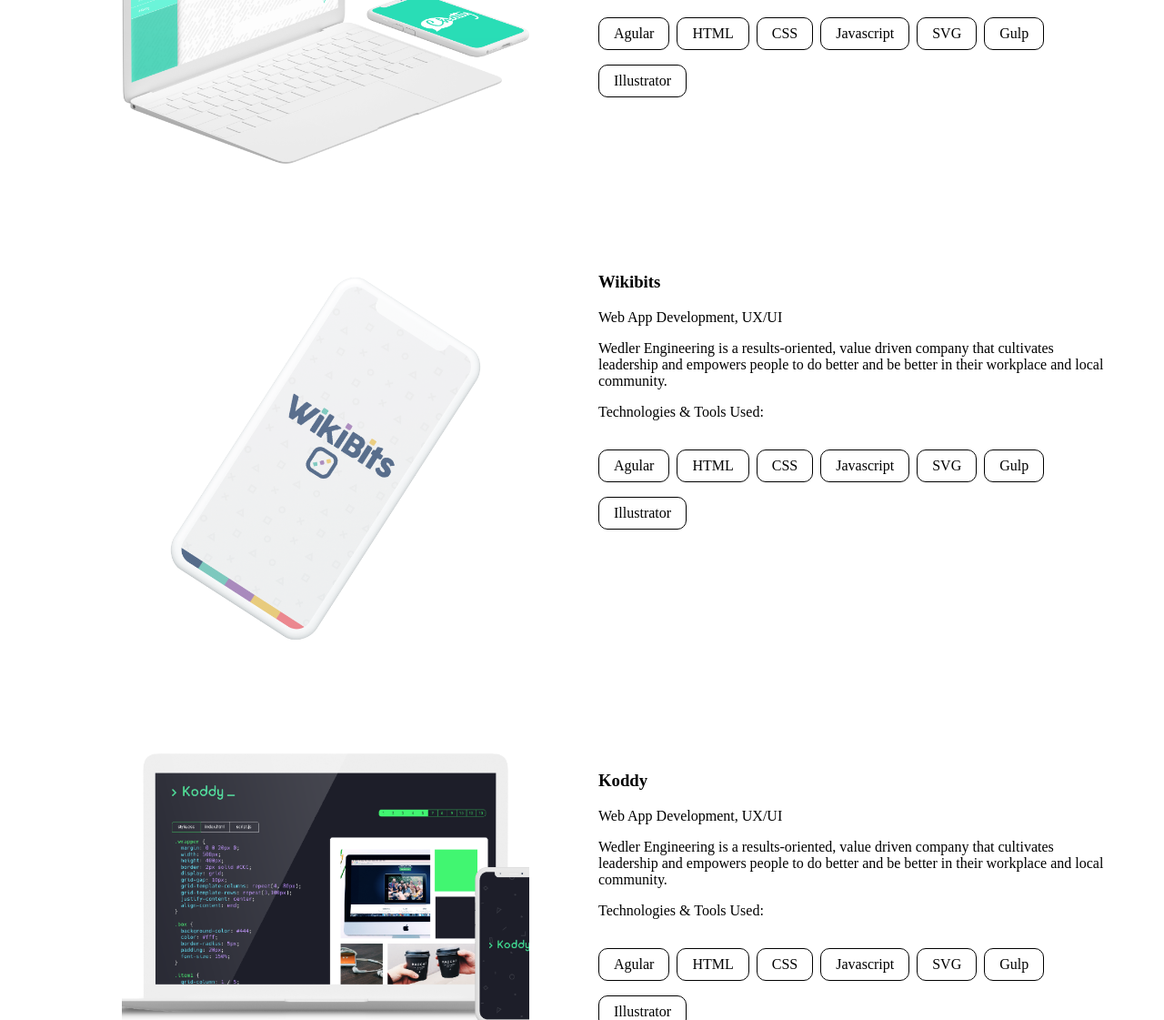
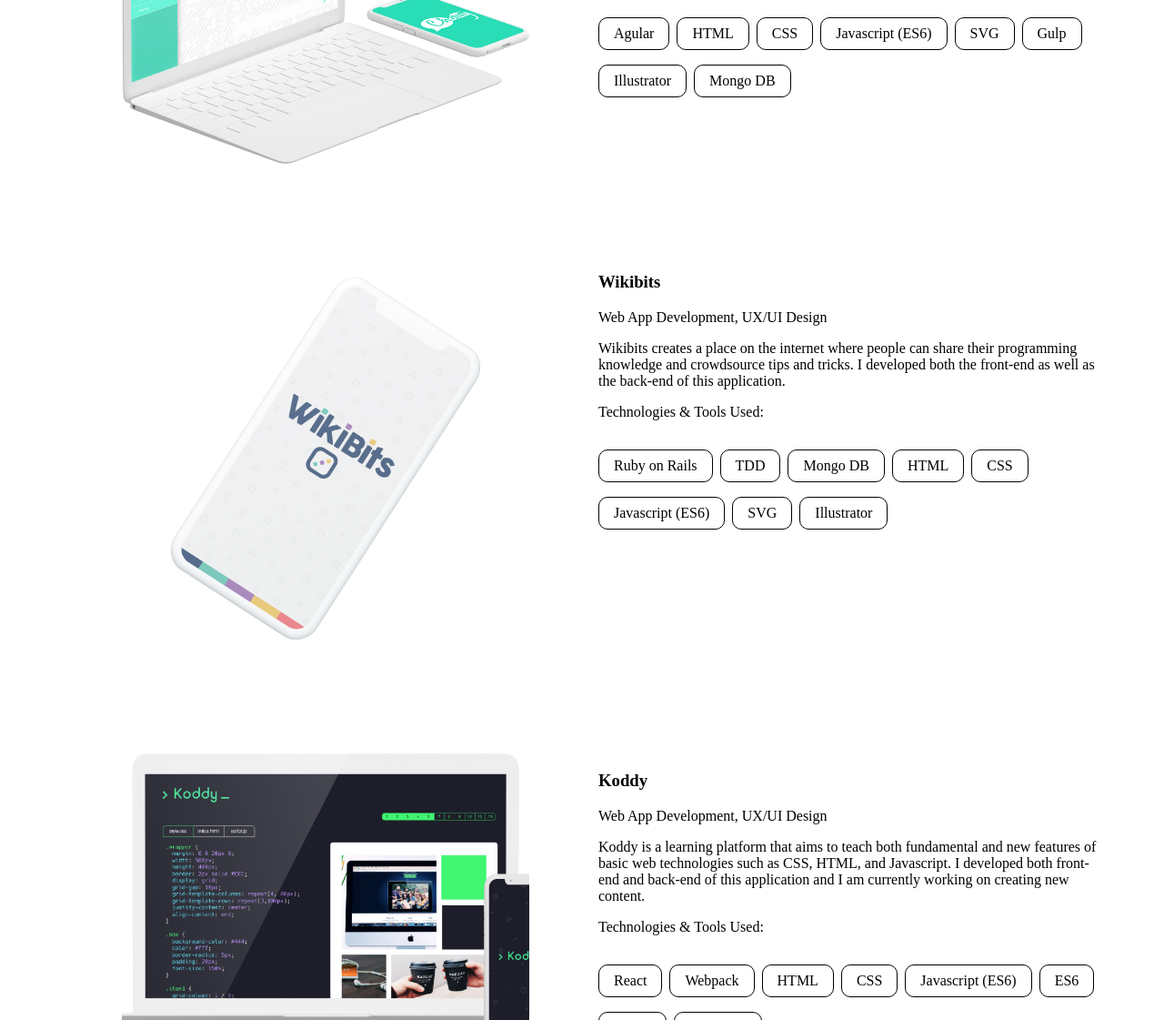
Before and after one commit to oaguinaga/OA2018, a Gatsby site: page / in a window 1280 px wide. Shown: the part 1679-2800 px from the top of the page at 91% size. Built offline with nearby package versions, Linux system fonts and the light colour scheme; Gatsby itself is replaced by a stand-in of ours; what styled-theming would draw is missing.

Commit message:
Add real data and solve minor performance issues

```diff
--- a/src/components/Landing.js
+++ b/src/components/Landing.js
@@ -32,6 +32,12 @@
     margin: 0;
     ${media.handheld`
       font-size: 3.5rem;
+    `};
+  }
+
+  .typed-container {
+    ${media.handheld`
+      height: 8rem;
     `};
   }
 
@@ -71,6 +77,7 @@
             Hola, I'm <strong>Omar!</strong>
           </h1>
           <h2>I design & build</h2>
+          <div className="typed-container">
             <TypedText
               strings={[
                 'amazing experiences for the web.',
@@ -80,6 +87,7 @@
                 'web applications.',
               ]}
             />
+          </div>
           <ButtonWrapper>
             <Button
               mode="primary"
--- a/src/components/Projects.js
+++ b/src/components/Projects.js
@@ -6,31 +6,69 @@
 const projects = [
   {
     name: 'chatty',
-    tasks: 'Web App Development, UX/UI',
+    tasks: 'Web App Development, UX/UI Design Design',
     desc:
-      'Wedler Engineering is a results-oriented, value driven company that cultivates leadership and empowers people to do better and be better in their workplace and local community.',
-    tech: ['Agular', 'HTML', 'CSS', 'Javascript', 'SVG', 'Gulp', 'Illustrator'],
+      'Chatty is a web application where people can connect by joining to different groups and chat about common interests. I designed both the front-end and back-end of this application.',
+    tech: [
+      'Agular',
+      'HTML',
+      'CSS',
+      'Javascript (ES6)',
+      'SVG',
+      'Gulp',
+      'Illustrator',
+      'Mongo DB',
+    ],
   },
   {
     name: 'wikibits',
-    tasks: 'Web App Development, UX/UI',
+    tasks: 'Web App Development, UX/UI Design',
     desc:
-      'Wedler Engineering is a results-oriented, value driven company that cultivates leadership and empowers people to do better and be better in their workplace and local community.',
-    tech: ['Agular', 'HTML', 'CSS', 'Javascript', 'SVG', 'Gulp', 'Illustrator'],
+      'Wikibits creates a place on the internet where people can share their programming knowledge and crowdsource tips and tricks. I developed both the front-end as well as the back-end of this application.',
+    tech: [
+      'Ruby on Rails',
+      'TDD',
+      'Mongo DB',
+      'HTML',
+      'CSS',
+      'Javascript (ES6)',
+      'SVG',
+      'Illustrator',
+    ],
   },
   {
     name: 'koddy',
-    tasks: 'Web App Development, UX/UI',
+    tasks: 'Web App Development, UX/UI Design',
     desc:
-      'Wedler Engineering is a results-oriented, value driven company that cultivates leadership and empowers people to do better and be better in their workplace and local community.',
-    tech: ['Agular', 'HTML', 'CSS', 'Javascript', 'SVG', 'Gulp', 'Illustrator'],
+      'Koddy is a learning platform that aims to teach both fundamental and new features of basic web technologies such as CSS, HTML, and Javascript. I developed both front-end and back-end of this application and I am currently working on creating new content.',
+    tech: [
+      'React',
+      'Webpack',
+      'HTML',
+      'CSS',
+      'Javascript (ES6)',
+      'ES6',
+      'Figma',
+      'Illustrator',
+    ],
   },
   {
     name: 'findfit',
-    tasks: 'Web App Development, UX/UI',
+    tasks: 'Web App Development, UX/UI Design',
     desc:
-      'Wedler Engineering is a results-oriented, value driven company that cultivates leadership and empowers people to do better and be better in their workplace and local community.',
-    tech: ['Agular', 'HTML', 'CSS', 'Javascript', 'SVG', 'Gulp', 'Illustrator'],
+      'Findfit helps people to find the best fitness center according to their training necesities and location. I developed oth front-end and back-end of this application',
+    tech: [
+      'Node',
+      'Mongo DB',
+      'Express',
+      'Pug',
+      'Webpack',
+      'Javascript (ES6)',
+      'SASS',
+      'Passport JS',
+      'Google Maps',
+      'Figma',
+    ],
   },
 ]
 
@@ -42,7 +80,7 @@
       <div>
         {projects.map((project, i) => (
           <Work
-            projectId = {i}
+            projectId={i}
             key={project.name}
             workData={project}
             data={data}
--- a/src/layouts/index.js
+++ b/src/layouts/index.js
@@ -4,6 +4,7 @@
 
 import '../styles/index.css'
 import '../styles/normalize.css'
+import '../styles/font.css'
 
 const Layout = ({ children, data }) => (
   <div>
--- /dev/null
+++ b/src/styles/font.css
@@ -0,0 +1,108 @@
+/* cyrillic-ext */
+@font-face {
+  font-family: 'Montserrat';
+  font-style: normal;
+  font-weight: 400;
+  src: local('Montserrat Regular'), local('Montserrat-Regular'),
+    url(https://fonts.gstatic.com/s/montserrat/v12/JTUSjIg1_i6t8kCHKm459WRhyyTh89ZNpQ.woff2)
+      format('woff2');
+  unicode-range: U+0460-052F, U+1C80-1C88, U+20B4, U+2DE0-2DFF, U+A640-A69F,
+    U+FE2E-FE2F;
+}
+/* cyrillic */
+@font-face {
+  font-family: 'Montserrat';
+  font-style: normal;
+  font-weight: 400;
+  src: local('Montserrat Regular'), local('Montserrat-Regular'),
+    url(https://fonts.gstatic.com/s/montserrat/v12/JTUSjIg1_i6t8kCHKm459W1hyyTh89ZNpQ.woff2)
+      format('woff2');
+  unicode-range: U+0400-045F, U+0490-0491, U+04B0-04B1, U+2116;
+}
+/* vietnamese */
+@font-face {
+  font-family: 'Montserrat';
+  font-style: normal;
+  font-weight: 400;
+  src: local('Montserrat Regular'), local('Montserrat-Regular'),
+    url(https://fonts.gstatic.com/s/montserrat/v12/JTUSjIg1_i6t8kCHKm459WZhyyTh89ZNpQ.woff2)
+      format('woff2');
+  unicode-range: U+0102-0103, U+0110-0111, U+1EA0-1EF9, U+20AB;
+}
+/* latin-ext */
+@font-face {
+  font-family: 'Montserrat';
+  font-style: normal;
+  font-weight: 400;
+  src: local('Montserrat Regular'), local('Montserrat-Regular'),
+    url(https://fonts.gstatic.com/s/montserrat/v12/JTUSjIg1_i6t8kCHKm459WdhyyTh89ZNpQ.woff2)
+      format('woff2');
+  unicode-range: U+0100-024F, U+0259, U+1E00-1EFF, U+2020, U+20A0-20AB,
+    U+20AD-20CF, U+2113, U+2C60-2C7F, U+A720-A7FF;
+}
+/* latin */
+@font-face {
+  font-family: 'Montserrat';
+  font-style: normal;
+  font-weight: 400;
+  src: local('Montserrat Regular'), local('Montserrat-Regular'),
+    url(https://fonts.gstatic.com/s/montserrat/v12/JTUSjIg1_i6t8kCHKm459WlhyyTh89Y.woff2)
+      format('woff2');
+  unicode-range: U+0000-00FF, U+0131, U+0152-0153, U+02BB-02BC, U+02C6, U+02DA,
+    U+02DC, U+2000-206F, U+2074, U+20AC, U+2122, U+2191, U+2193, U+2212, U+2215,
+    U+FEFF, U+FFFD;
+}
+/* cyrillic-ext */
+@font-face {
+  font-family: 'Montserrat';
+  font-style: normal;
+  font-weight: 500;
+  src: local('Montserrat Medium'), local('Montserrat-Medium'),
+    url(https://fonts.gstatic.com/s/montserrat/v12/JTURjIg1_i6t8kCHKm45_ZpC3gTD_vx3rCubqg.woff2)
+      format('woff2');
+  unicode-range: U+0460-052F, U+1C80-1C88, U+20B4, U+2DE0-2DFF, U+A640-A69F,
+    U+FE2E-FE2F;
+}
+/* cyrillic */
+@font-face {
+  font-family: 'Montserrat';
+  font-style: normal;
+  font-weight: 500;
+  src: local('Montserrat Medium'), local('Montserrat-Medium'),
+    url(https://fonts.gstatic.com/s/montserrat/v12/JTURjIg1_i6t8kCHKm45_ZpC3g3D_vx3rCubqg.woff2)
+      format('woff2');
+  unicode-range: U+0400-045F, U+0490-0491, U+04B0-04B1, U+2116;
+}
+/* vietnamese */
+@font-face {
+  font-family: 'Montserrat';
+  font-style: normal;
+  font-weight: 500;
+  src: local('Montserrat Medium'), local('Montserrat-Medium'),
+    url(https://fonts.gstatic.com/s/montserrat/v12/JTURjIg1_i6t8kCHKm45_ZpC3gbD_vx3rCubqg.woff2)
+      format('woff2');
+  unicode-range: U+0102-0103, U+0110-0111, U+1EA0-1EF9, U+20AB;
+}
+/* latin-ext */
+@font-face {
+  font-family: 'Montserrat';
+  font-style: normal;
+  font-weight: 500;
+  src: local('Montserrat Medium'), local('Montserrat-Medium'),
+    url(https://fonts.gstatic.com/s/montserrat/v12/JTURjIg1_i6t8kCHKm45_ZpC3gfD_vx3rCubqg.woff2)
+      format('woff2');
+  unicode-range: U+0100-024F, U+0259, U+1E00-1EFF, U+2020, U+20A0-20AB,
+    U+20AD-20CF, U+2113, U+2C60-2C7F, U+A720-A7FF;
+}
+/* latin */
+@font-face {
+  font-family: 'Montserrat';
+  font-style: normal;
+  font-weight: 500;
+  src: local('Montserrat Medium'), local('Montserrat-Medium'),
+    url(https://fonts.gstatic.com/s/montserrat/v12/JTURjIg1_i6t8kCHKm45_ZpC3gnD_vx3rCs.woff2)
+      format('woff2');
+  unicode-range: U+0000-00FF, U+0131, U+0152-0153, U+02BB-02BC, U+02C6, U+02DA,
+    U+02DC, U+2000-206F, U+2074, U+20AC, U+2122, U+2191, U+2193, U+2212, U+2215,
+    U+FEFF, U+FFFD;
+}
--- a/src/styles/index.css
+++ b/src/styles/index.css
@@ -1,4 +1,4 @@
-@import url('https://fonts.googleapis.com/css?family=Montserrat:400,500');
+/* @import url('https://fonts.googleapis.com/css?family=Montserrat:400,500'); */
 
 body {
   margin: 0;
@@ -10,7 +10,8 @@
 h4 {
   margin: 0;
   box-sizing: border-box;
-  font-family: 'Montserrat', sans-serif;
+  font-family: 'Montserrat', -apple-system, BlinkMacSystemFont, 'Segoe UI',
+    Roboto, Oxygen, Ubuntu, Cantarell, 'Open Sans', 'Helvetica Neue', sans-serif;
   font-size: 10px;
   font-weight: 400;
   color: #4f4f4f;
```
Lines whose indentation alone changed are shown as unchanged.
